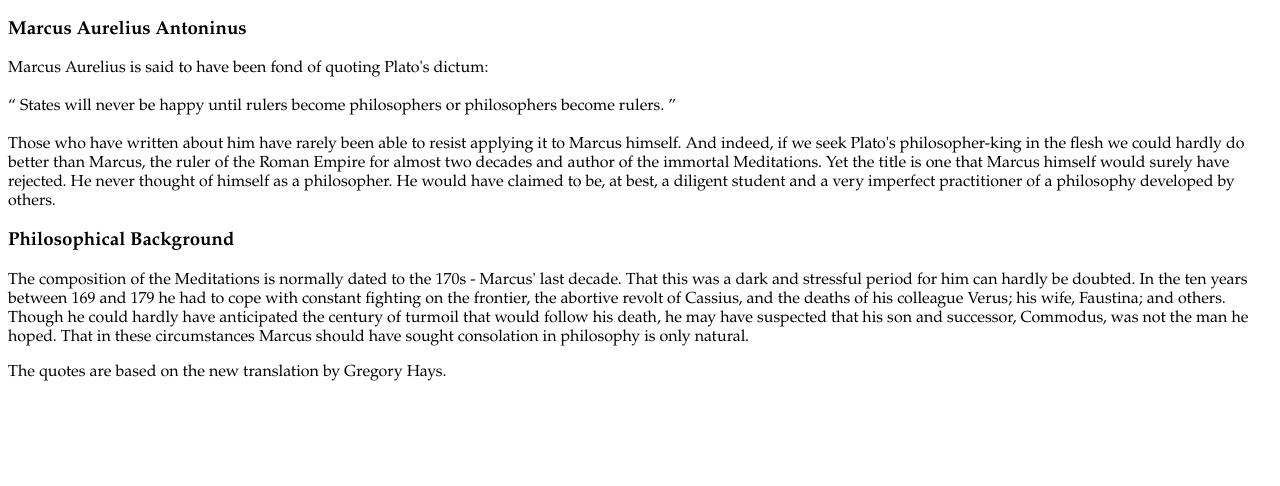
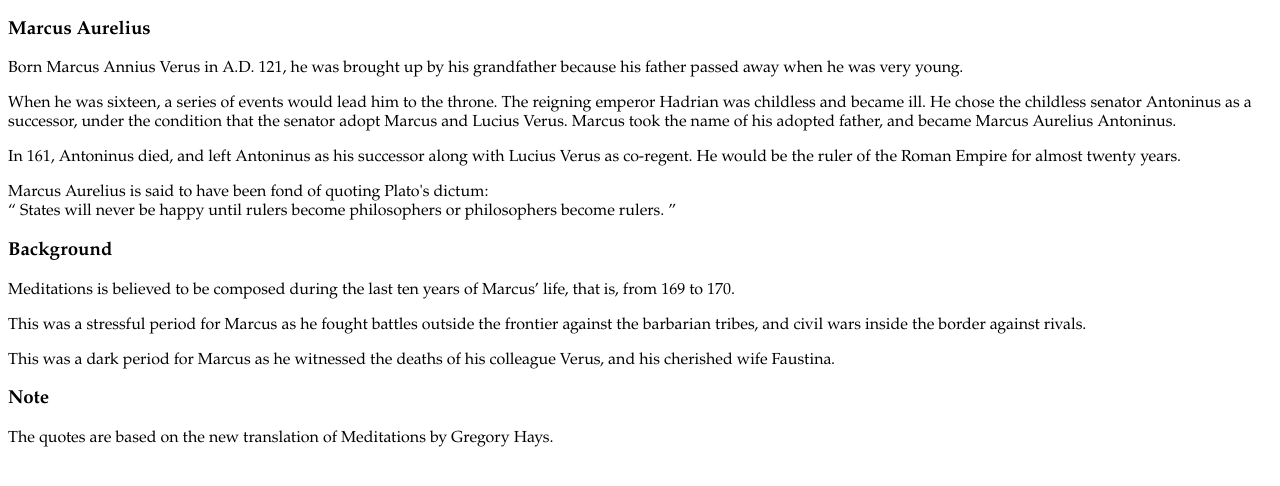
Before and after one commit to DinodC/meditations, a Flask app: page /About/ in a window 1280 px wide. Shown: the part 144-630 px from the top of the page. Run offline with Flask 2, Linux system fonts and the light colour scheme.

Commit message:
Improved about.html

```diff
--- a/templates/about.html
+++ b/templates/about.html
@@ -1,39 +1,52 @@
 {% extends "layout.html" %}
 
 {% block content %}
-<!-- Marcus Aurelius Antoninus -->
-<h3>Marcus Aurelius Antoninus</h3>
+<!-- Marcus Aurelius -->
+<h3>Marcus Aurelius</h3>
+<p>
+  Born Marcus Annius Verus in A.D. 121, he was brought up by his grandfather
+  because his father passed away when he was very young.
+</p>
+<p>
+  When he was sixteen, a series of events would lead him to the throne. The
+  reigning emperor Hadrian was childless and became ill. He chose the childless
+  senator Antoninus as a successor, under the condition that the senator adopt
+  Marcus and Lucius Verus. Marcus took the name of his adopted father, and
+  became Marcus Aurelius Antoninus.
+</p>
+<p>
+  In 161, Antoninus died, and left Antoninus as his successor along with Lucius
+  Verus as co-regent. He would be the ruler of the Roman Empire for almost
+  twenty years.
+</p>
 <p>
   Marcus Aurelius is said to have been fond of quoting Plato's dictum:<br/>
-  <br/>
+  <!-- <br/> -->
   <q>
     States will never be happy until rulers become philosophers or philosophers
     become rulers.
-  </q><br/>
-  <br/>
-  Those who have written about him have rarely been able to resist applying it
-  to Marcus himself. And indeed, if we seek Plato's philosopher-king in the
-  flesh we could hardly do better than Marcus, the ruler of the Roman Empire
-  for almost two decades and author of the immortal Meditations. Yet the title
-  is one that Marcus himself would surely have rejected. He never thought of
-  himself as a philosopher. He would have claimed to be, at best, a diligent
-  student and a very imperfect practitioner of a philosophy developed by
-  others.
+  </q>
+  <!-- <br/> -->
 </p>
-<!--  -->
-<h3>Philosophical Background</h3>
+<!-- Background -->
+<h3>Background</h3>
 <p>
-  The composition of the Meditations is normally dated to the 170s - Marcus'
-  last decade. That this was a dark and stressful period for him can hardly
-  be doubted. In the ten years between 169 and 179 he had to cope with
-  constant fighting on the frontier, the abortive revolt of Cassius, and the
-  deaths of his colleague Verus; his wife, Faustina; and others. Though he
-  could hardly have anticipated the century of turmoil that would follow his
-  death, he may have suspected that his son and successor, Commodus, was not
-  the man he hoped. That in these circumstances Marcus should have sought
-  consolation in philosophy is only natural.
+  Meditations is believed to be composed during the last ten years of Marcus’
+  life, that is, from 169 to 170.
 </p>
 <p>
-  The quotes are based on the new translation by Gregory Hays.
+  This was a stressful period for Marcus as he fought battles outside the
+  frontier against the barbarian tribes, and civil wars inside the border
+  against rivals.
+</p>
+<p>
+  This was a dark period for Marcus as he witnessed the deaths of his colleague
+  Verus, and his cherished wife Faustina.
+</p>
+<!-- Note -->
+<h3>Note</h3>
+<p>
+  The quotes are based on the new translation of <a href="https://www.amazon.com/Meditations-New-Translation-Marcus-Aurelius/dp/0812968255/ref=sr_1_2?ie=UTF8&qid=1551106058&sr=8-2&keywords=meditations+gregory+hays" target="_blank">
+    Meditations by Gregory Hays</a>.
 </p>
 {% endblock %}
```
